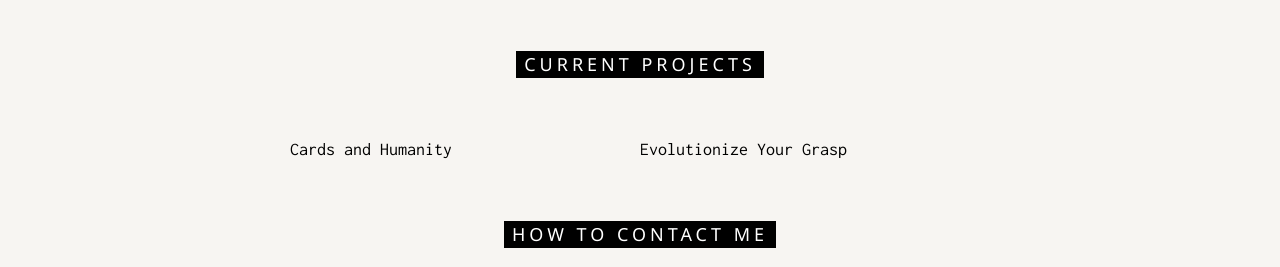
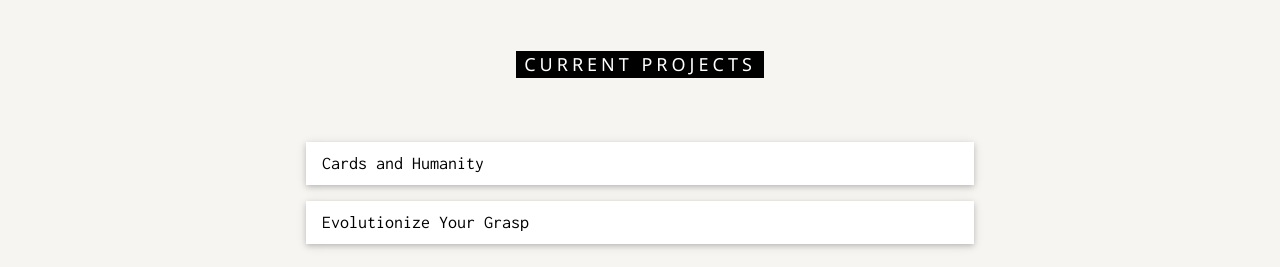
Before and after one commit to aspirinium/aspirinium.github.io, a plain HTML site: page index.html in a window 1280 px wide. Shown: the part 1043-1310 px from the top of the page. Drawn offline with nearby package versions, Linux system fonts and the light colour scheme.

Commit message:
final for now

```diff
--- a/index.html
+++ b/index.html
@@ -62,13 +62,16 @@
         <div class="w3-content" style="max-width:700px">
 
             <h5 class="w3-center w3-padding-48"><span class="w3-tag w3-wide">CURRENT PROJECTS</span></h5>
-
+            <div class="w3-row w3-card w3-padding w3-margin" style="background: white">
                 <a href="javascript:void(0)" onClick="window.open('https://aspirinium.github.io/cards_and_humanity/')">
                     <div class="w3-col s6 tablink">Cards and Humanity</div>
                 </a>
+            </div>
+            <div class="w3-row w3-card w3-padding w3-margin" style="background: white">
                 <a href="javascript:void(0)" onclick="">
                     <div class="w3-col s6 tablink">Evolutionize Your Grasp</div>
                 </a>
+            </div>
         </div>
     </div>
 
```
